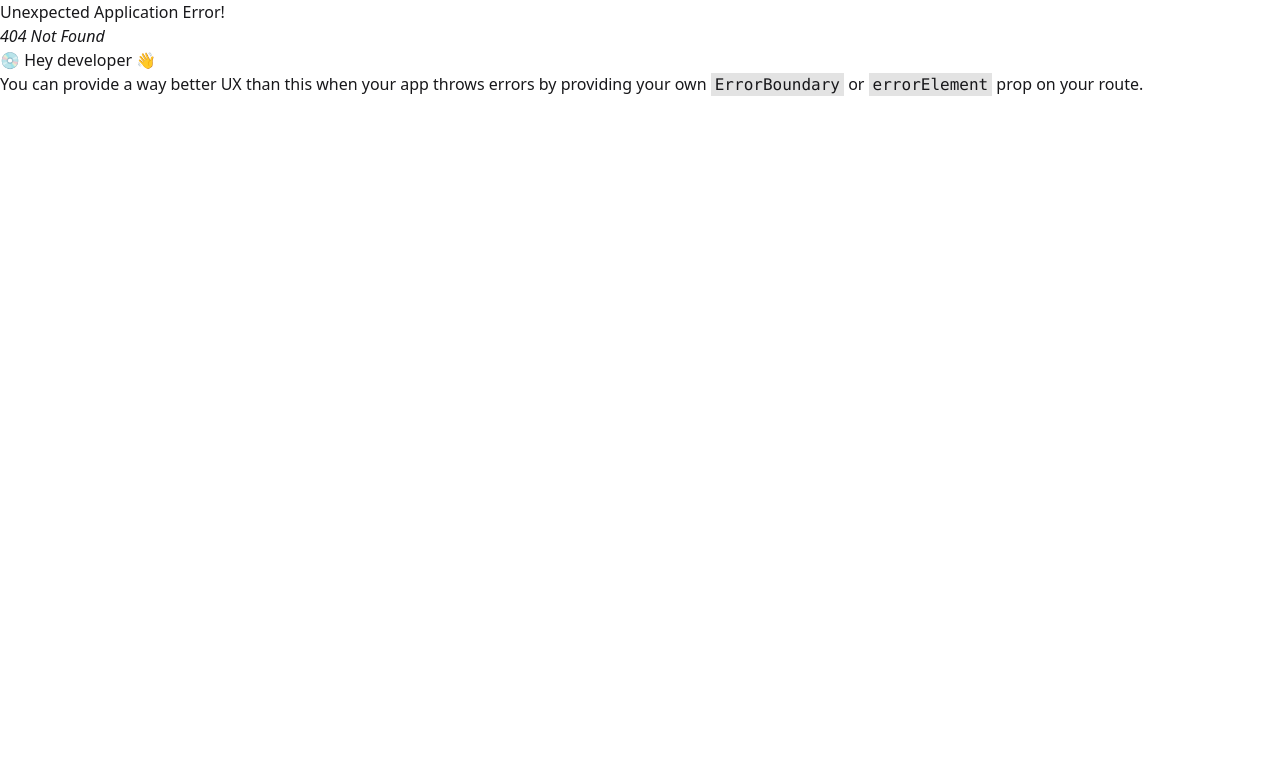
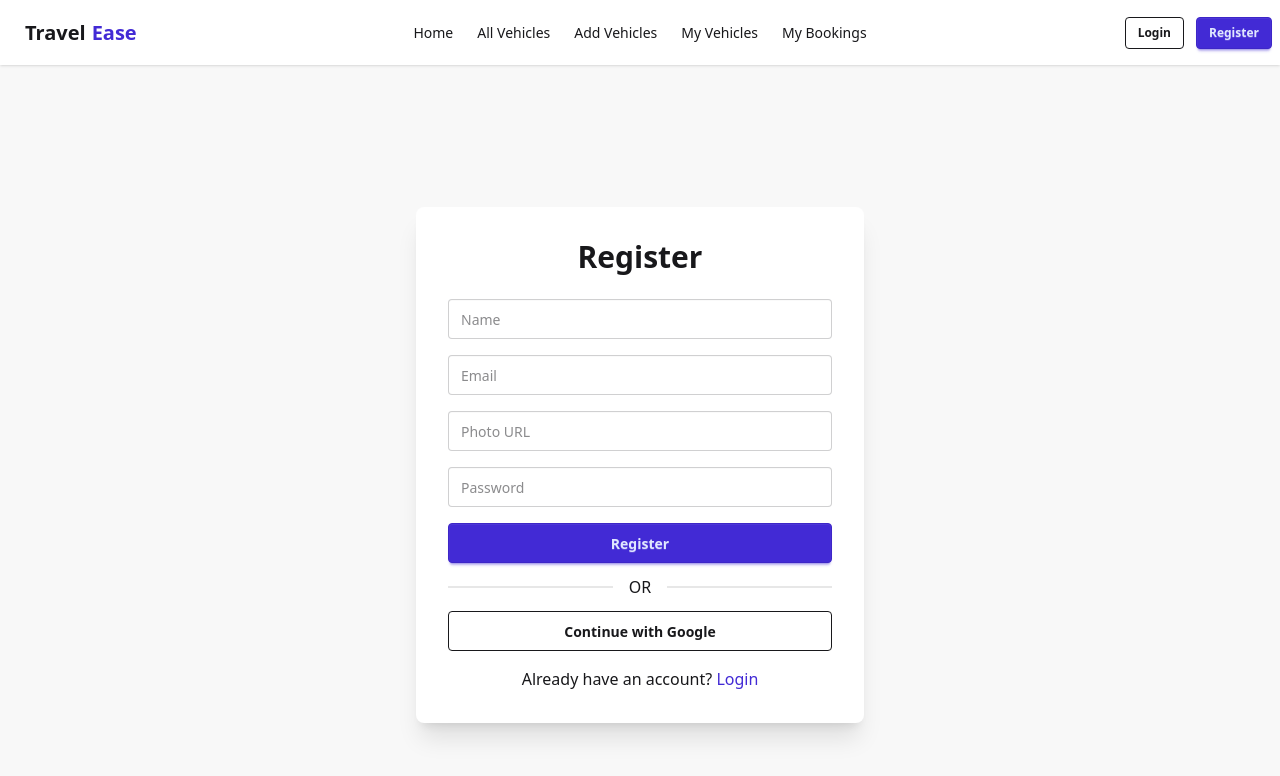
Before and after one commit to m-s-ahmed/TravelEase_Client, a React (Vite) app: page /register in a window 1280 px wide. Before the commit this address had no page. Shown: the top 776 px of the page. Built offline with nearby package versions, Linux system fonts and the light colour scheme; no server answers.

Commit message:
Route and Main Jx correction with Complete Navbar and Register Page

```diff
--- a/package.json
+++ b/package.json
@@ -14,7 +14,9 @@
     "firebase": "^12.9.0",
     "react": "^19.2.0",
     "react-dom": "^19.2.0",
+    "react-hot-toast": "^2.6.0",
     "react-router": "^7.13.0",
+    "react-router-dom": "^7.13.0",
     "tailwindcss": "^4.1.18"
   },
   "devDependencies": {
--- /dev/null
+++ b/src/components/Login/Login.jsx
@@ -0,0 +1,7 @@
+import React from "react";
+
+const Login = () => {
+  return <div>ami login</div>;
+};
+
+export default Login;
--- a/src/components/Navbar/Navbar.jsx
+++ b/src/components/Navbar/Navbar.jsx
@@ -1,7 +1,21 @@
-import React from "react";
+import React, { use } from "react";
 import { Link, NavLink } from "react-router";
+import { AuthContext } from "../../contexts/AuthContext";
+import toast from "react-hot-toast";
 
 const Navbar = () => {
+  const { user, signOutUser } = use(AuthContext);
+
+  const handleSignOut = () => {
+    signOutUser()
+      .then(() => {
+        toast.success("Logged Out Successfully");
+      })
+      .catch((error) => {
+        toast.error(error.message);
+      });
+  };
+
   const links = (
     <>
       <li>
@@ -22,7 +36,8 @@ const Navbar = () => {
       </li>
     </>
   );
-  return   <div>
+  return (
+    <div>
       <div className="navbar bg-base-100 shadow-sm">
         <div className="navbar-start">
           <div className="dropdown">
@@ -51,21 +66,47 @@ const Navbar = () => {
             </ul>
           </div>
           <a className="btn btn-ghost text-xl">
-            Smart <span className="text-primary">Deals</span>
+            Travel<span className="text-primary">Ease</span>
           </a>
         </div>
         <div className="navbar-center hidden lg:flex">
           <ul className="menu menu-horizontal px-1">{links}</ul>
         </div>
-        <div className="navbar-end">
+
+        <div className="navbar-end gap-3">
           {user ? (
-            <a onClick={handleSignOut} className="btn">Logout</a>
+            <>
+              <div
+                className="tooltip tooltip-bottom"
+                data-tip={user.displayName || "User"}
+              >
+                <img
+                  className="w-10 h-10 rounded-full border"
+                  src={user.photoURL || "https://i.ibb.co/4pDNDk1/avatar.png"}
+                  alt="User"
+                />
+              </div>
+              <button
+                onClick={handleSignOut}
+                className="btn btn-outline btn-sm"
+              >
+                Logout
+              </button>
+            </>
           ) : (
-            <Link to="/register">Login</Link>
+            <>
+              <Link to="/login" className="btn btn-outline btn-sm">
+                Login
+              </Link>
+              <Link to="/register" className="btn btn-primary btn-sm">
+                Register
+              </Link>
+            </>
           )}
         </div>
       </div>
-    </div>;
+    </div>
+  );
 };
 
 export default Navbar;
--- /dev/null
+++ b/src/components/Register/Register.jsx
@@ -0,0 +1,130 @@
+import { use, useState } from "react";
+import { AuthContext } from "../../contexts/AuthContext";
+import { useNavigate, Link } from "react-router-dom";
+import { updateProfile } from "firebase/auth";
+import { auth } from "../../firebase/firebase.init";
+import toast from "react-hot-toast";
+
+const Register = () => {
+  const { createUser, signInWithGoogle } = use(AuthContext);
+  const navigate = useNavigate();
+  const [error, setError] = useState("");
+
+  //   For password validation
+  const validatePassword = (password) => {
+    if (password.length < 6) {
+      return "Password must be at least 6 characters";
+    }
+    if (!/[A-Z]/.test(password)) {
+      return "Must contain one uppercase letter";
+    }
+    if (!/[a-z]/.test(password)) {
+      return "Must contain one lowercase letter";
+    }
+    return "";
+  };
+  // For handle register button
+  const handleRegister = async (e) => {
+    e.preventDefault();
+    const form = e.target;
+    const name = form.name.value;
+    const email = form.email.value;
+    const photo = form.photo.value;
+    const password = form.password.value;
+
+    const passwordError = validatePassword(password);
+
+    if (passwordError) {
+      setError(passwordError);
+      return;
+    }
+
+    setError("");
+
+    try {
+      const result = await createUser(email, password);
+      console.log(result);
+      // Firebase save only name and password.
+      //So,we manually add displayName and photoURL same as the form.
+      await updateProfile(auth.currentUser, {
+        displayName: name,
+        photoURL: photo,
+      });
+
+      toast.success("Registration Successful");
+      navigate("/");
+    } catch (err) {
+      toast.error(err.message);
+    }
+  };
+
+  const handleGoogleLogin = async () => {
+    try {
+      await signInWithGoogle();
+      toast.success("Google Login Successful");
+      navigate("/");
+    } catch (err) {
+      toast.error(err.message);
+    }
+  };
+
+  return (
+    <div className="flex justify-center items-center min-h-screen bg-base-200">
+      <div className="card w-full max-w-md shadow-xl bg-base-100 p-8">
+        <h2 className="text-3xl font-bold text-center mb-6">Register</h2>
+
+        <form onSubmit={handleRegister} className="space-y-4">
+          <input
+            type="text"
+            name="name"
+            placeholder="Name"
+            className="input input-bordered w-full"
+            required
+          />
+
+          <input
+            type="email"
+            name="email"
+            placeholder="Email"
+            className="input input-bordered w-full"
+            required
+          />
+
+          <input
+            type="text"
+            name="photo"
+            placeholder="Photo URL"
+            className="input input-bordered w-full"
+          />
+
+          <input
+            type="password"
+            name="password"
+            placeholder="Password"
+            className="input input-bordered w-full"
+            required
+          />
+
+          {error && <p className="text-red-500 text-sm">{error}</p>}
+
+          <button className="btn btn-primary w-full">Register</button>
+        </form>
+
+        <div className="divider">OR</div>
+
+        <button onClick={handleGoogleLogin} className="btn btn-outline w-full">
+          Continue with Google
+        </button>
+
+        <p className="text-center mt-4">
+          Already have an account?{" "}
+          <Link to="/login" className="text-primary">
+            Login
+          </Link>
+        </p>
+      </div>
+    </div>
+  );
+};
+
+export default Register;
--- a/src/contexts/AuthProvider.jsx
+++ b/src/contexts/AuthProvider.jsx
@@ -39,6 +39,13 @@ const AuthProvider = ({ children }) => {
     setLoading(true);
     return signOut(auth);
   };
+  //   update profile
+  const updateUserProfile = (name, photo) => {
+    return updateUserProfile(auth.currentUser, {
+      displayName: name,
+      photoURL: photo,
+    });
+  };
   // update
   useEffect(() => {
     const unsubscribe = onAuthStateChanged(auth, (currentUser) => {
@@ -57,6 +64,7 @@ const AuthProvider = ({ children }) => {
     signInUser,
     signInWithGoogle,
     signOutUser,
+    updateUserProfile,
   };
   return <AuthContext value={authInfo}>{children}</AuthContext>;
 };
--- a/src/layouts/RootLayout.jsx
+++ b/src/layouts/RootLayout.jsx
@@ -2,10 +2,12 @@ import React from "react";
 import Navbar from "../components/Navbar/Navbar";
 import { Outlet } from "react-router";
 import Footer from "../components/Footer/Footer";
+import { Toaster } from "react-hot-toast";
 
 const RootLayout = () => {
   return (
     <div className="max-w-7xl mx-auto">
+      <Toaster position="top-center" />
       <Navbar></Navbar>
       <Outlet></Outlet>
       <Footer></Footer>
```
Also changed, not shown: src/main.jsx (+18 -2 lines), 1 other file (tests, documents, lock files or other folders).
